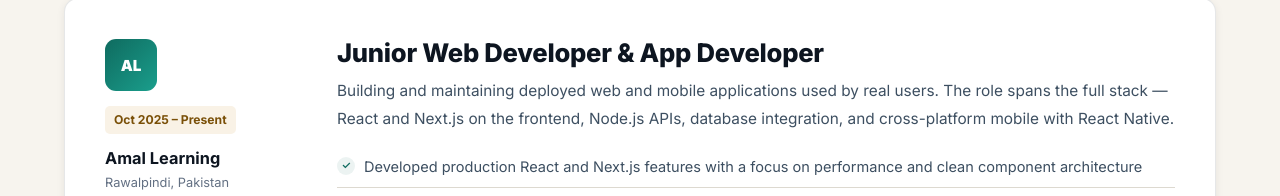
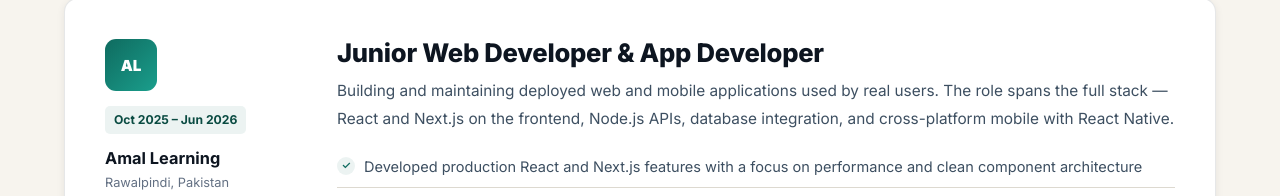
Before and after one commit to syedjawadshah2001/My-Portfolio, a plain HTML site: page experience.html in a window 1280 px wide. Shown: the part 725-921 px from the top of the page. Drawn offline with Linux system fonts and the light colour scheme.

Commit message:
Update Amal Learning end date to Jun 2026

```diff
--- a/experience.html
+++ b/experience.html
@@ -41,7 +41,7 @@
         <article class="experience-item" data-reveal>
           <div class="exp-meta">
             <div class="exp-logo green">AL</div>
-            <span class="exp-date current">Oct 2025 – Present</span>
+            <span class="exp-date">Oct 2025 – Jun 2026</span>
             <strong>Amal Learning</strong>
             <small>Rawalpindi, Pakistan</small>
           </div>
```
